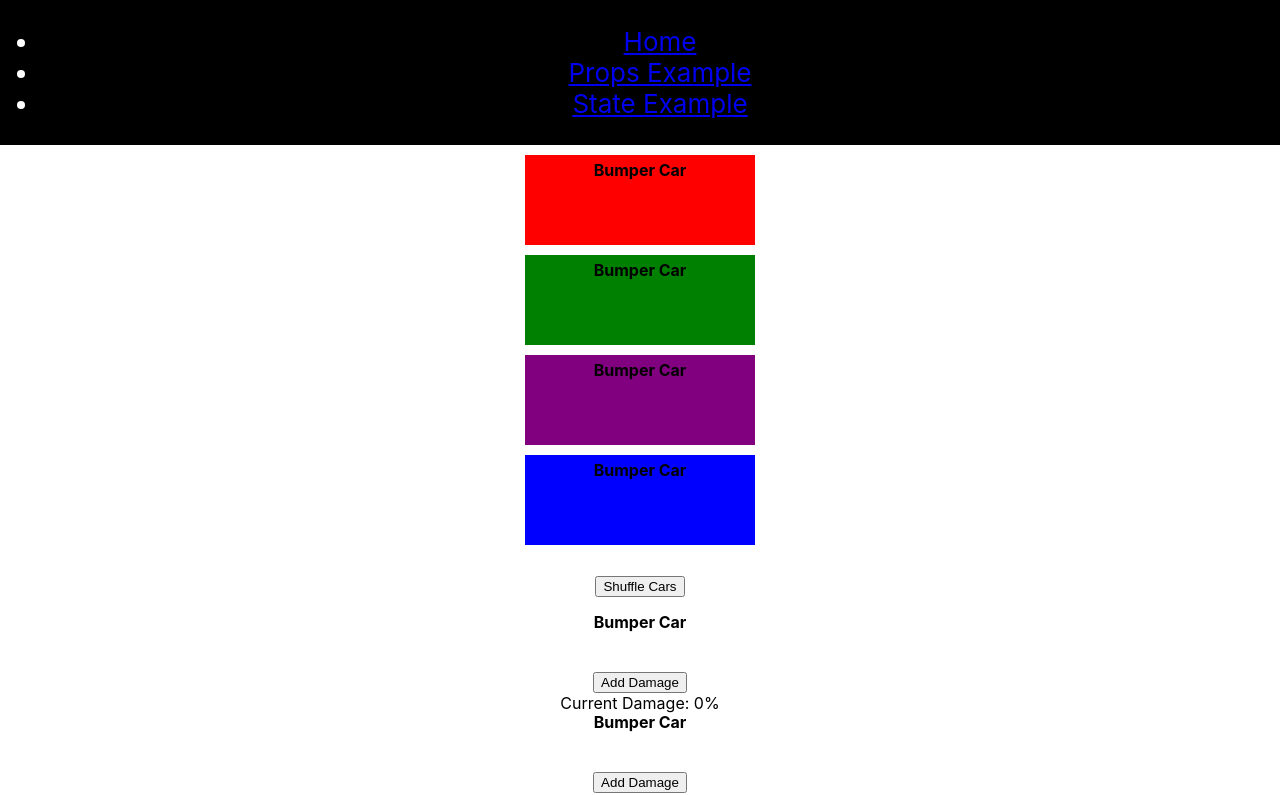
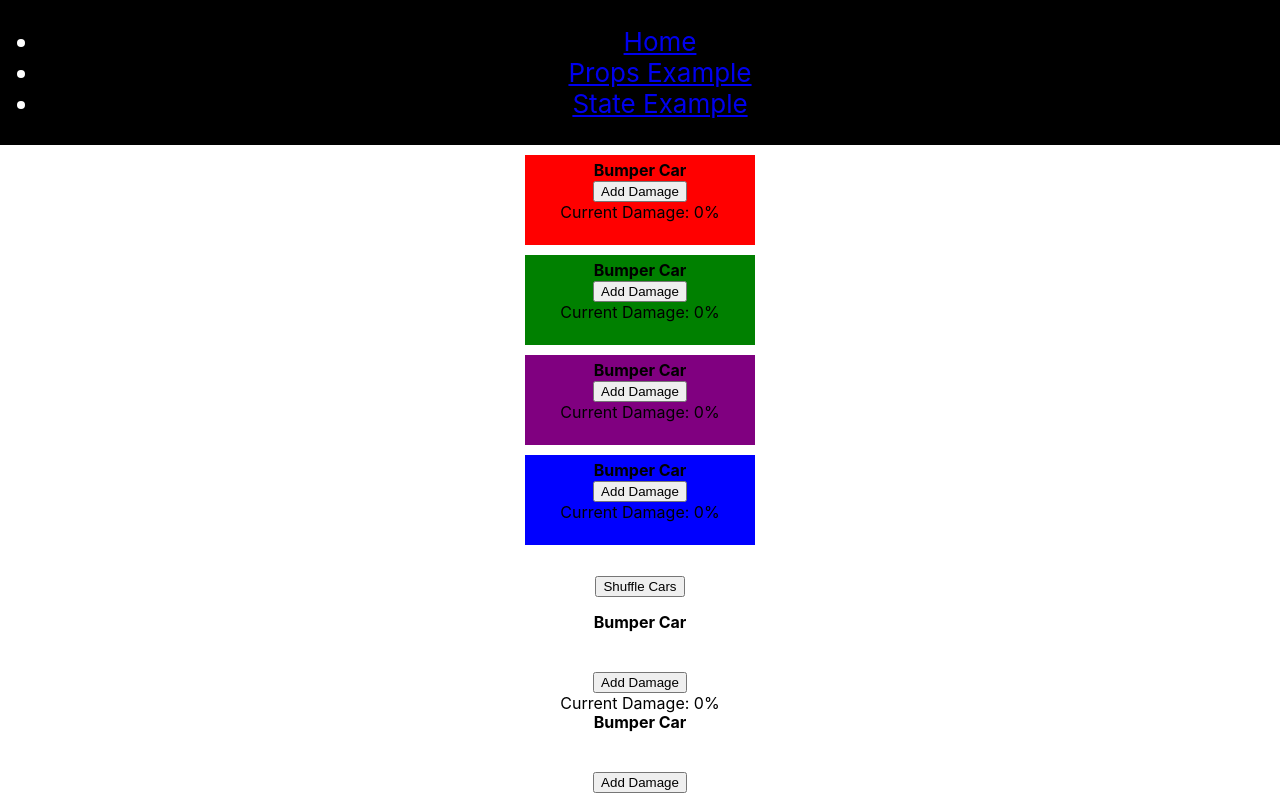
Before and after one commit to salcode/reactjs-mount-render-key, a React (Create React App) app: page /state-page in a window 1280 px wide. Shown: the top 795 px of the page. Built offline with nearby package versions, Linux system fonts and the light colour scheme.

Commit message:
Add damage state to StatefulBumperCar component

```diff
--- a/src/components/StatefulBumperCar/index.js
+++ b/src/components/StatefulBumperCar/index.js
@@ -1,10 +1,26 @@
+import { useState } from 'react';
 import Mounted from '../Mounted';
 
 export default function StatefulBumperCar({color}) {
+  const [damage, setDamage] = useState(0);
   return (
     <div className="bumper-car" style={{backgroundColor: color}}>
       <Mounted />
       <strong>Bumper Car</strong>
+      <br />
+      <button
+        onClick={() => {
+          setDamage(
+            (currentDamage) => currentDamage < 100 ? currentDamage + 10 : 100
+          );
+        }}
+      >
+        Add Damage
+      </button>
+      <div className="display-damage">
+        Current Damage: {damage}%
+      </div>
+
     </div>
   );
 }
```
